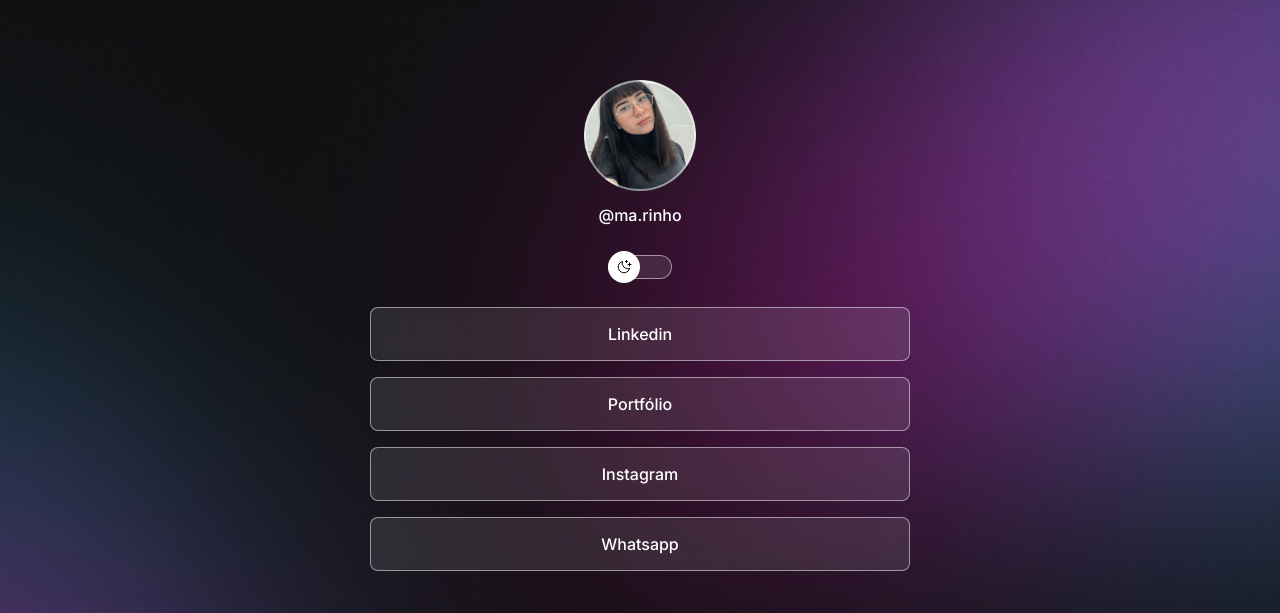
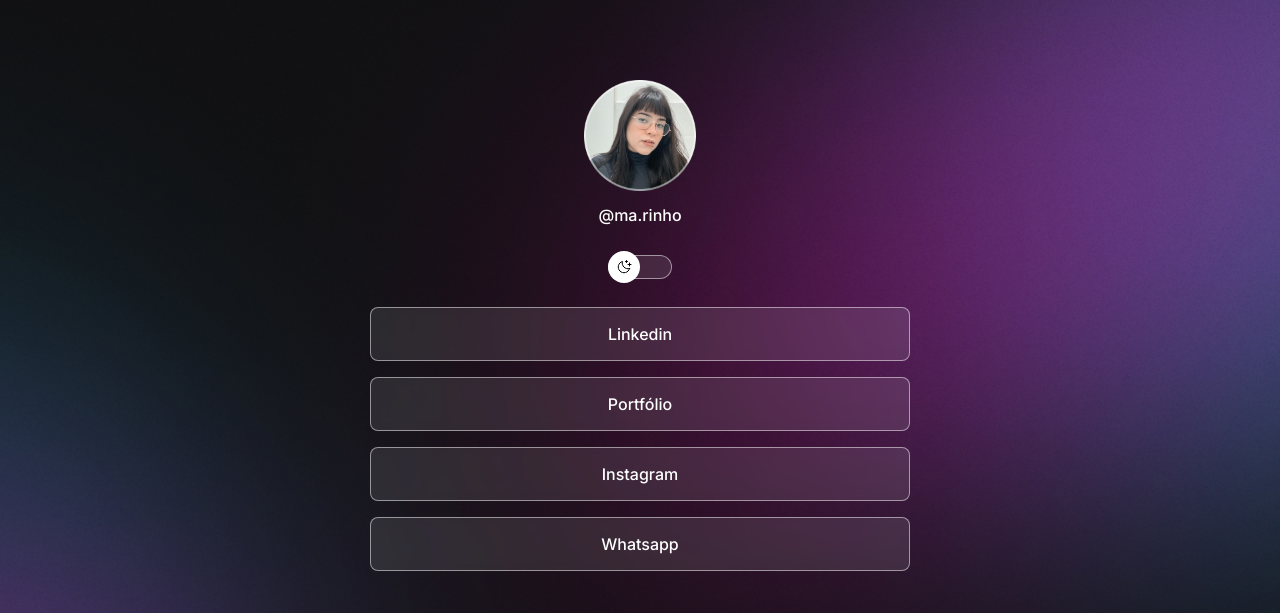
Before and after one commit to MarianaMarinho/DevLinks-Rocketseat, a plain HTML site: page index.html in a window 1280 px wide. Shown: the top 613 px of the page. Drawn offline with nearby package versions, Linux system fonts and the light colour scheme.

Commit message:
Alteração de avatar index

```diff
--- a/index.html
+++ b/index.html
@@ -14,7 +14,7 @@
 <body>
     <div id="container">
         <div id="profile">
-        <img src="./assets/avatar.png" alt="Foto de Mariana Marinho, com uma blusa preta. Ela é branca tem cabelo preto com franja e está séria">
+        <img src="./assets/avatar1.png" alt="Foto de Mariana Marinho, com uma blusa preta. Ela é branca tem cabelo preto com franja e está séria">
 
         <p>@ma.rinho</p>
         </div>
```
Also changed, not shown: assets/Avatar.png (deleted), assets/avatar1.png (added).
